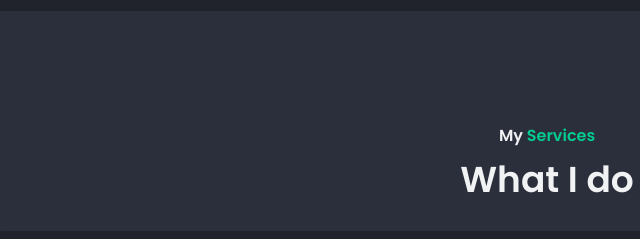
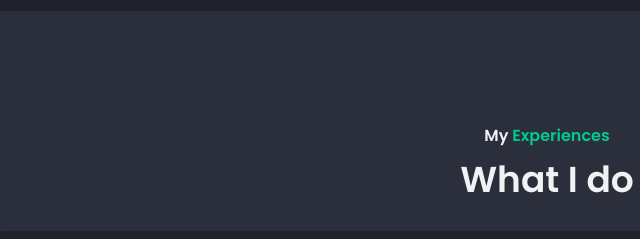
Before and after one commit to danmanalo/web-portfolio, a plain HTML site: page index.html in a window 1280 px wide. Shown: the part 2040-2279 px from the top of the page, 93-733 px from the left. Drawn offline with nearby package versions, Linux system fonts and the light colour scheme.

Commit message:
Update index.html

```diff
--- a/index.html
+++ b/index.html
@@ -215,7 +215,7 @@
          <!--==================== SERVICES ====================-->
          <section class="services section" id="services">
             <h3 class="section__subtitle">
-               My <span>Services</span>
+               My <span>Experiences</span>
             </h3>
             <h2 class="section__title">
                What I do
```
